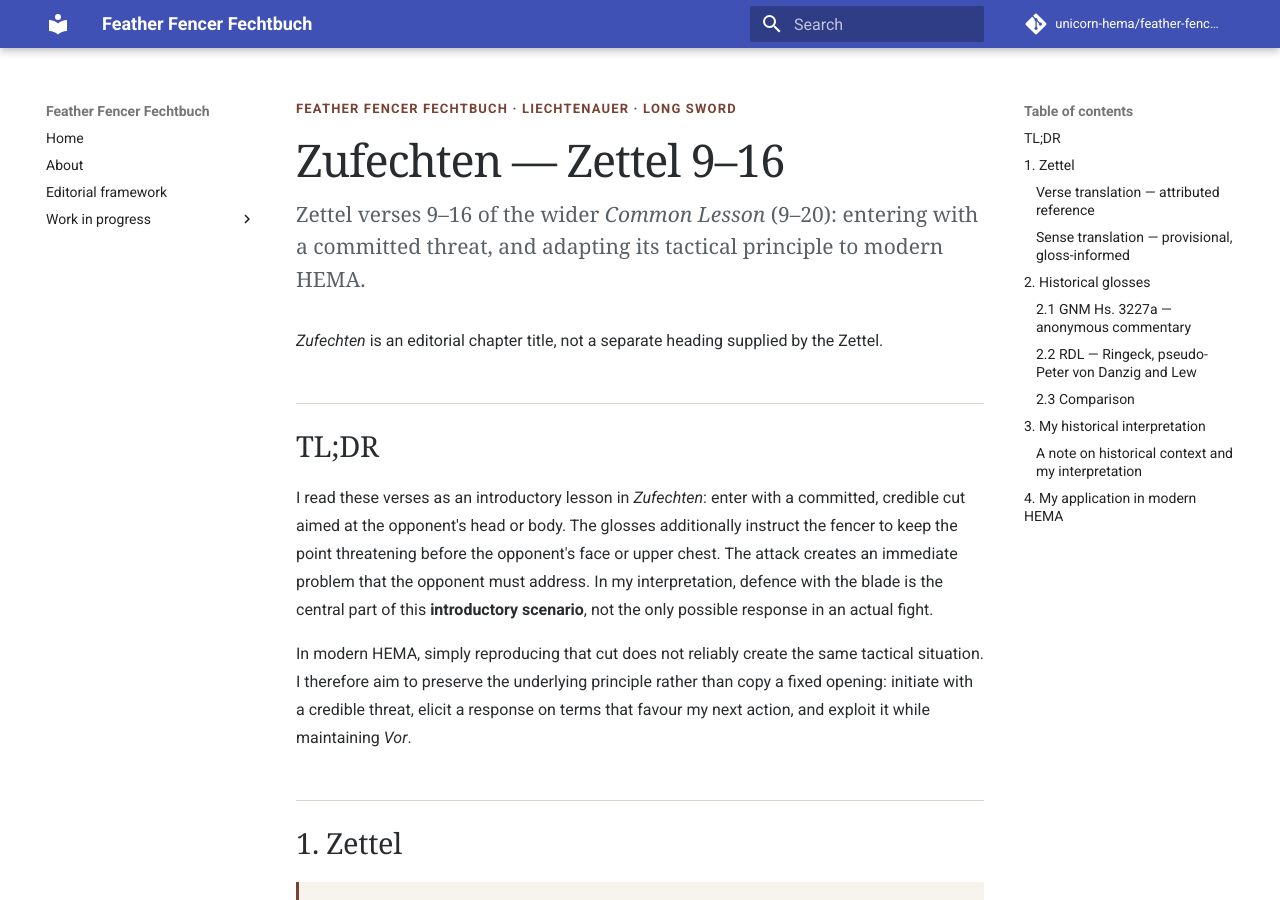
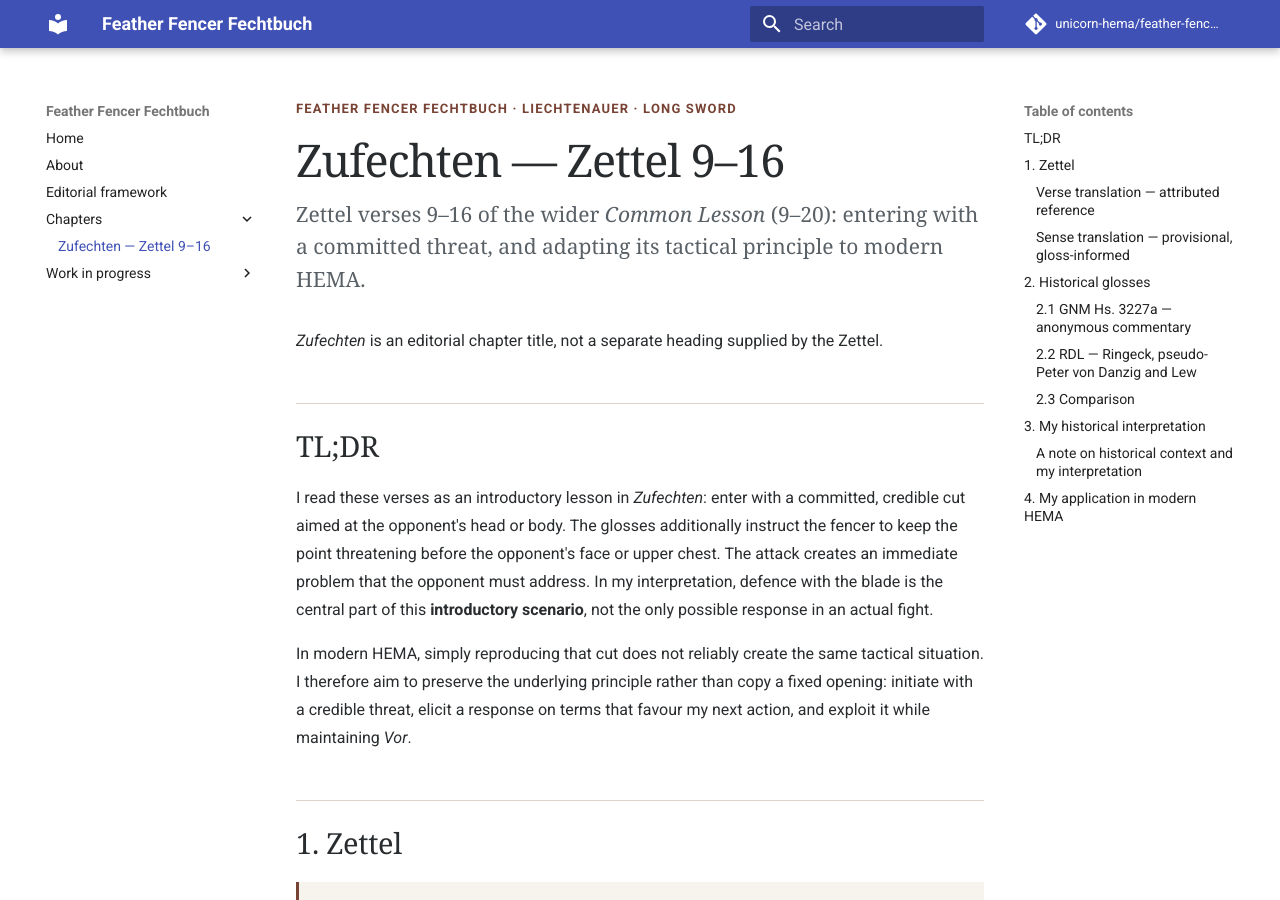
Before and after one commit to unicorn-hema/feather-fencer-fechtbuch, an MkDocs documentation site: the page built from docs/chapters/zufechten.md, in a window 1280 px wide and 900 px high. Built offline with MkDocs 1.6.1 and Material for MkDocs 9.7.7, drawn with Linux system fonts in a browser that asks for light colours; comment, search, counter and statistics services are not loaded.

Commit message:
Register Zufechten chapter in MkDocs navigation

```diff
--- a/mkdocs.yml
+++ b/mkdocs.yml
@@ -18,6 +18,8 @@ nav:
   - Home: index.md
   - About: about.md
   - Editorial framework: editorial/chapter-framework.md
+  - Chapters:
+      - Zufechten — Zettel 9–16: chapters/zufechten.md
   - Work in progress:
       - Overview: wip/index.md
       - Chapter layout specimen: wip/chapter-layout.md
```
